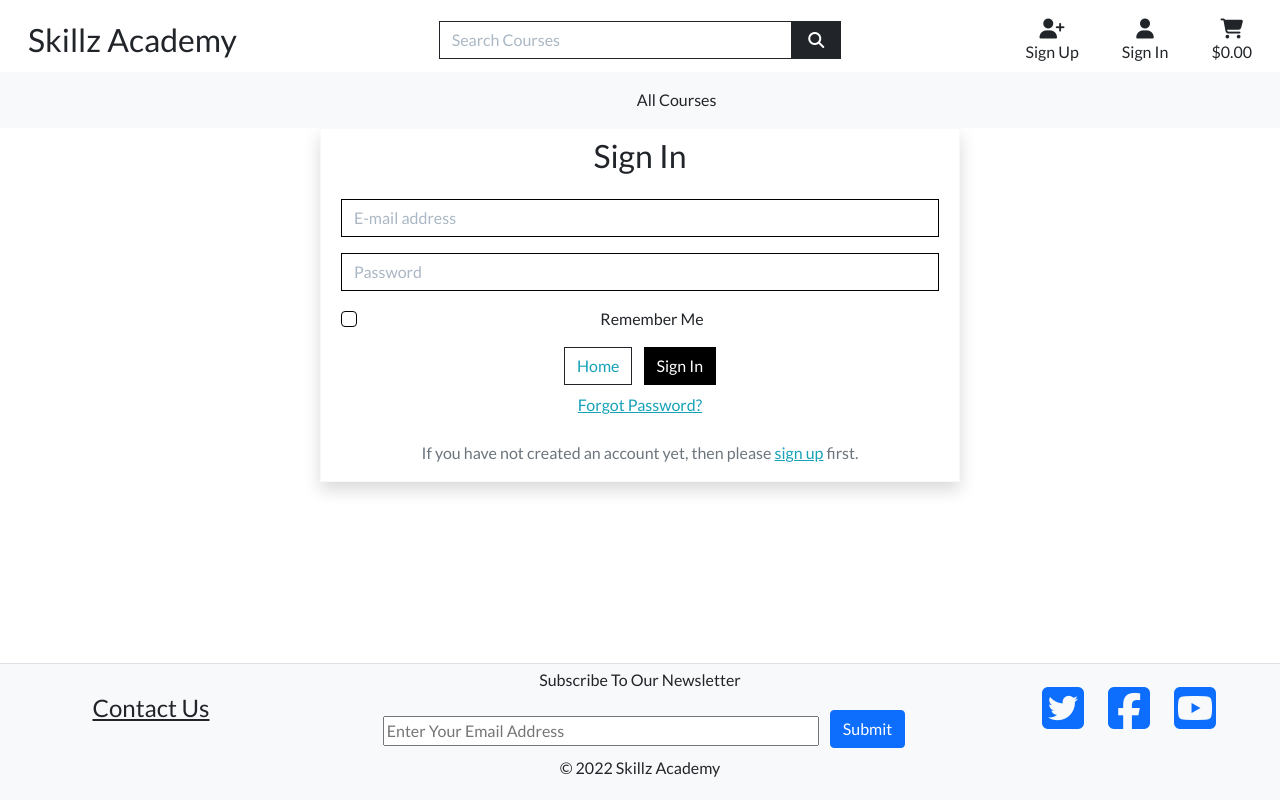
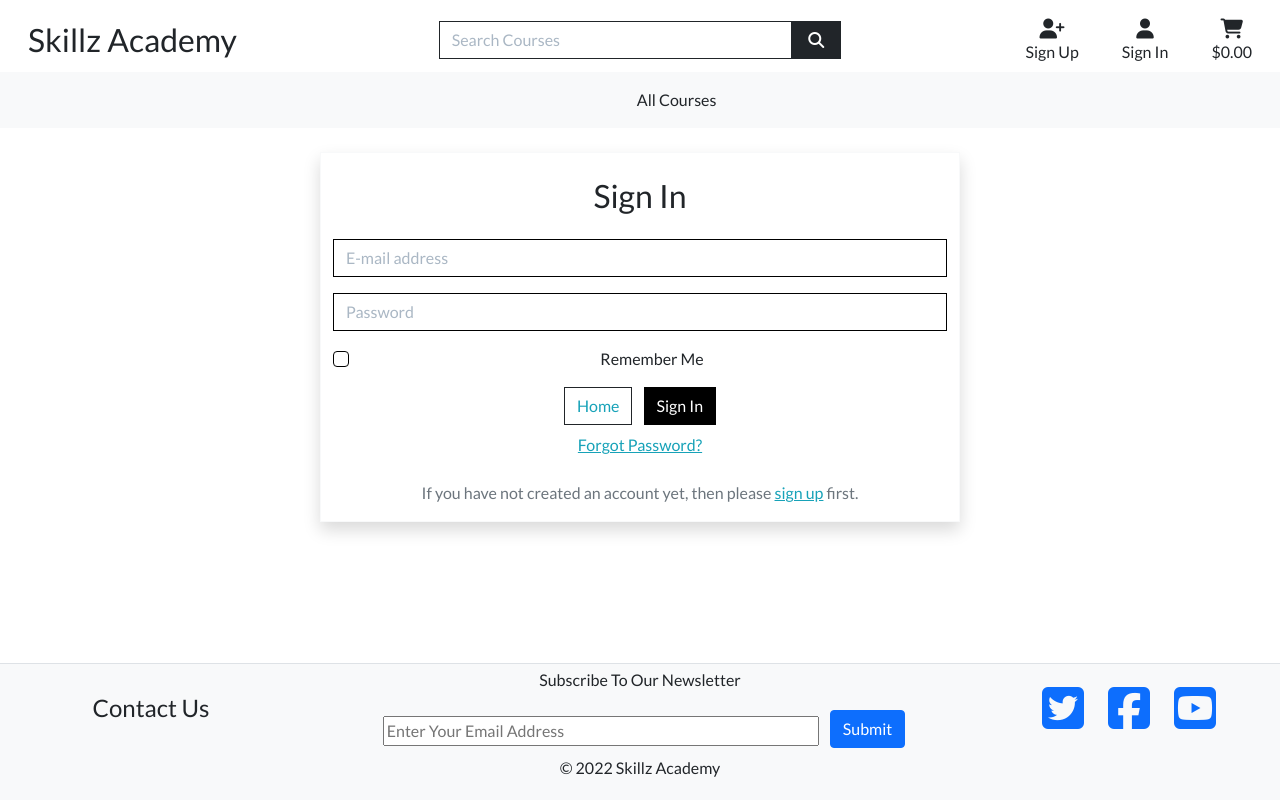
Before and after one commit to rajendradanve/skillzacademy, a Django app: page /accounts/login/?next=/courses/add/course/ in a window 1280 px wide. Run offline with Django 3.2, Linux system fonts and the light colour scheme; data that the repository does not hold is empty; parts of the project's set-up code (start-up, migrations or seed data) failed here and were passed over; some libraries are stand-ins or nearby versions.

Commit message:
Trying to update allauth signup form

```diff
--- a/skillzacademy/settings.py
+++ b/skillzacademy/settings.py
@@ -173,6 +173,8 @@ CKEDITOR_CONFIGS = {
 # Settings for all auth
 SITE_ID = 1
 
+ACCOUNT_FORMS = {'signup': 'user_profile.forms.CustomSignupForm'}
+
 EMAIL_BACKEND = 'django.core.mail.backends.console.EmailBackend'
 ACCOUNT_AUTHENTICATION_METHOD = 'email'
 ACCOUNT_EMAIL_REQUIRED = True
--- a/templates/allauth/account/base.html
+++ b/templates/allauth/account/base.html
@@ -2,10 +2,10 @@
 {% load static %}
 
     {% block content %}
-    <div class="container-fluid content-placement mb-4">
+    <div class="container-fluid content-placement content-placement-bottom">
       <div class="row">
-        <div class="col-10 offset-1 col-md-6 offset-3 border border-light shadow">
-          <div class="allauth-form-inner-content m-2 ">
+        <div class="col-10 offset-1 col-md-6 offset-3 border border-light shadow mt-4">
+          <div class="allauth-form-inner-content mt-4">
             {% block inner_content %}
 
             {% endblock %}
--- a/templates/base.html
+++ b/templates/base.html
@@ -192,7 +192,7 @@
     <footer class="footer py-1 bg-light border-top fixed-bottom">
       <div class="row">
         <div class="col col-md-3 d-flex justify-content-center my-auto">
-          <a href="{% url 'contact_us' %}" class="text-dark"><h4>Contact Us</h4></a>
+          <a href="{% url 'contact_us' %}" class="text-dark text-decoration-none"><h4>Contact Us</h4></a>
         </div>
         <div class="col col-md-6 d-flex justify-content-center">
           <div class="row">
```
Also changed, not shown: bag/templates/bag/bag.html (+8 -4 lines), user_profile/forms.py (added, +19 -0 lines).
